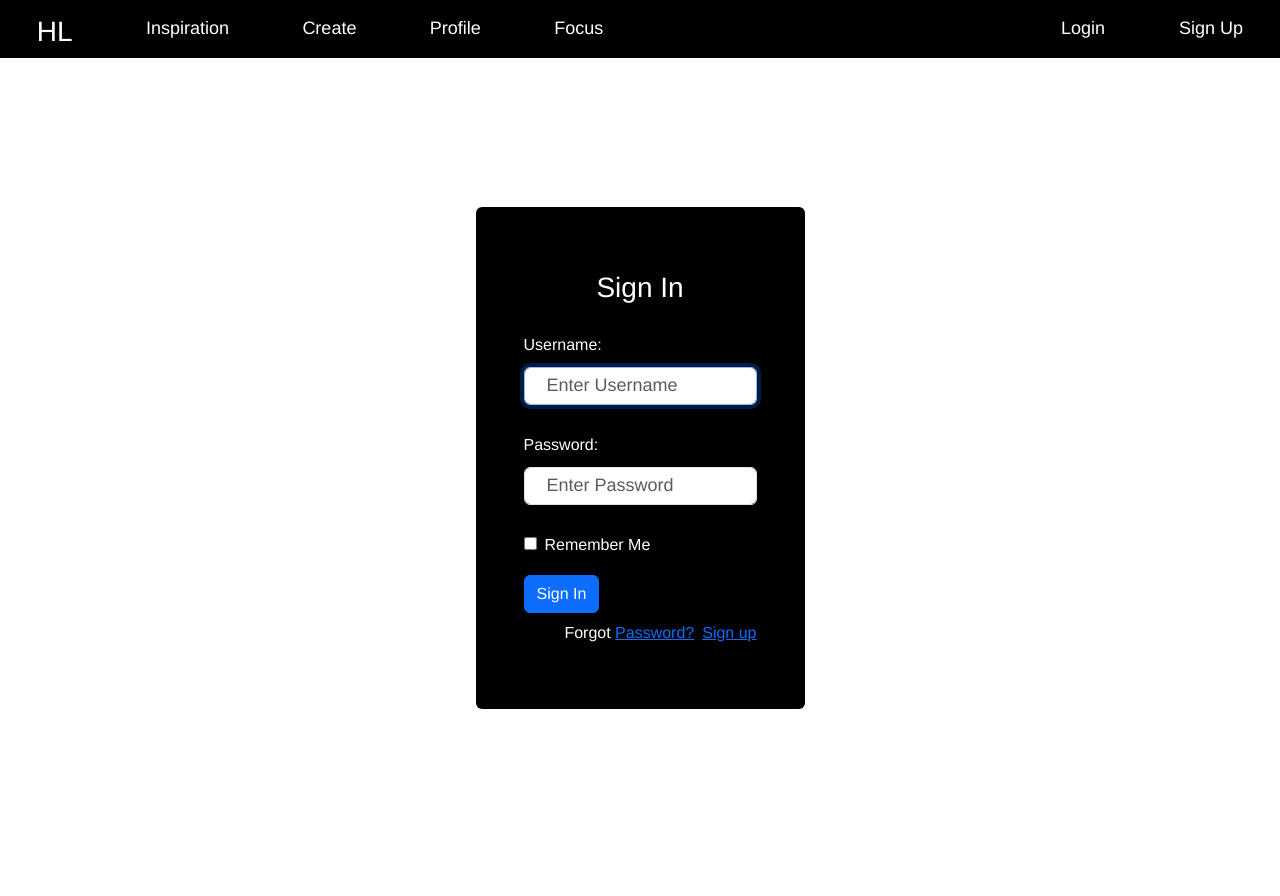
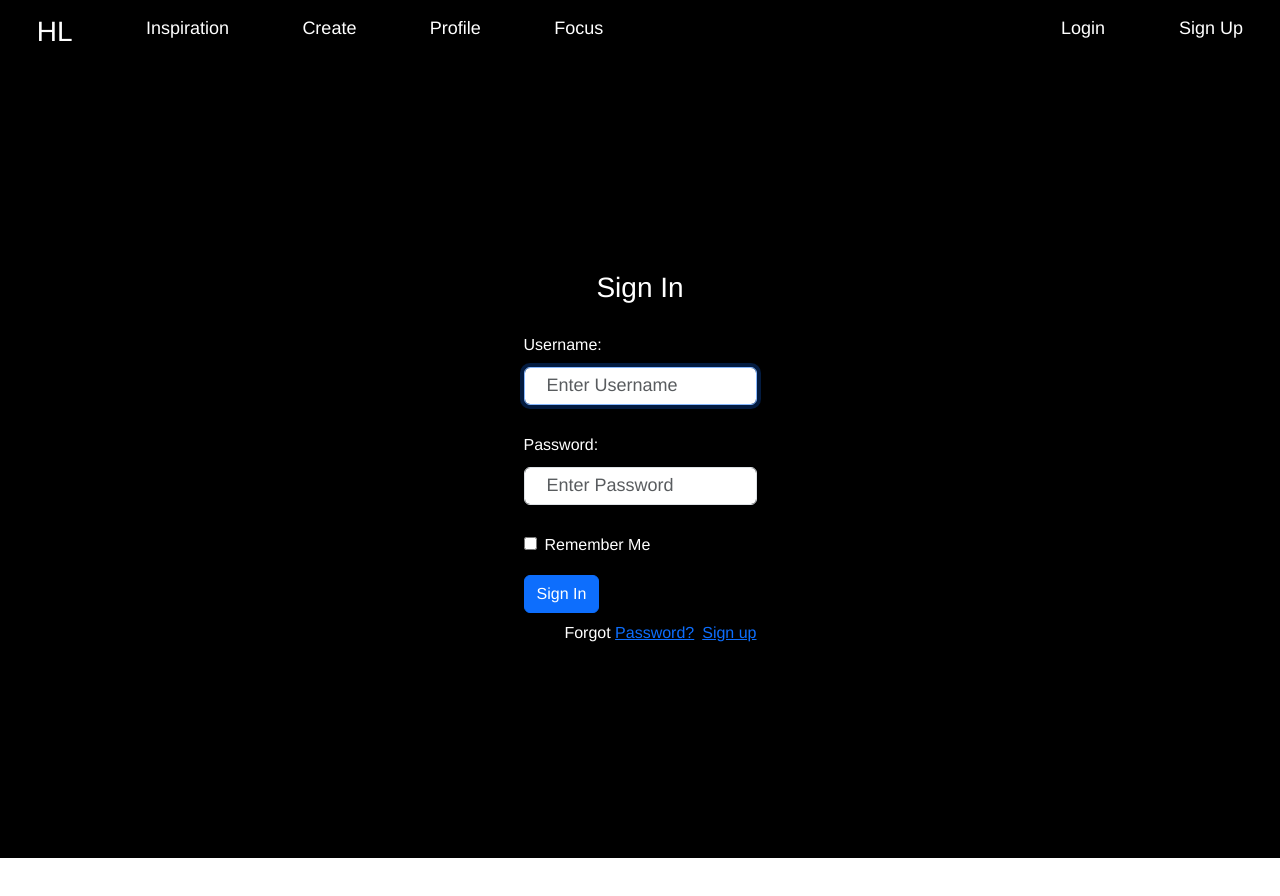
Before and after one commit to ylopez25/hobby_lobby, a React (Create React App) app: page /login in a window 1280 px wide. Shown: the top 896 px of the page. Built offline with nearby package versions, Linux system fonts and the light colour scheme; no server answers.

Commit message:
css changes

```diff
--- a/src/Pages/EditProfile.js
+++ b/src/Pages/EditProfile.js
@@ -35,7 +35,7 @@ export default function EditProfile() {
   };
 
   return (
-    <div className="d-flex justify-content-center align-items-center vh-100">
+    <div className="d-flex justify-content-center align-items-center vh-100 bg-black">
       <div className="form_container p-5 rounded text-white mb-1 text-center">
         <form onSubmit={handleSubmit}>
           <h3>Edit Profile Info:</h3>
@@ -56,7 +56,9 @@ export default function EditProfile() {
             <input type="text" className="form-control" />
           </div>
           <div className="mt-3 d-grid">
-            <button className="btn btn-secondary mb-2">Submit</button>
+            <button className="btn btn-secondary mb-2">
+                Submit
+            </button>
             <button className="btn btn-secondary">
               <Link to="/profile" style={{ textDecoration: "none", color: "white" }}>
                 Back
--- a/src/Pages/Login.js
+++ b/src/Pages/Login.js
@@ -32,7 +32,7 @@ export default function Login() {
       {success ? (
         <Link to="/profile">click here</Link>
       ) : (
-        <div className="login template d-flex justify-content-center align-items-center vh-100">
+        <div className="login template d-flex justify-content-center align-items-center vh-100 bg-black">
           <div className="form_container p-5 rounded bg-black text-white">
             <form onSubmit={handleSubmit}>
               <p ref={errRef} aria-live="assertive">
--- a/src/Pages/SignUp.js
+++ b/src/Pages/SignUp.js
@@ -83,7 +83,7 @@ export default function SignUp() {
           <Login />
         </section>
       ) : (
-        <div className="signup template d-flex justify-content-center align-items-center vh-100">
+        <div className="signup template d-flex justify-content-center align-items-center vh-100 bg-black">
           <div className="form_container p-5 rounded bg-black text-white">
             <form onSubmit={handleSubmit}>
               <p ref={errRef} aria-live="assertive">
```
